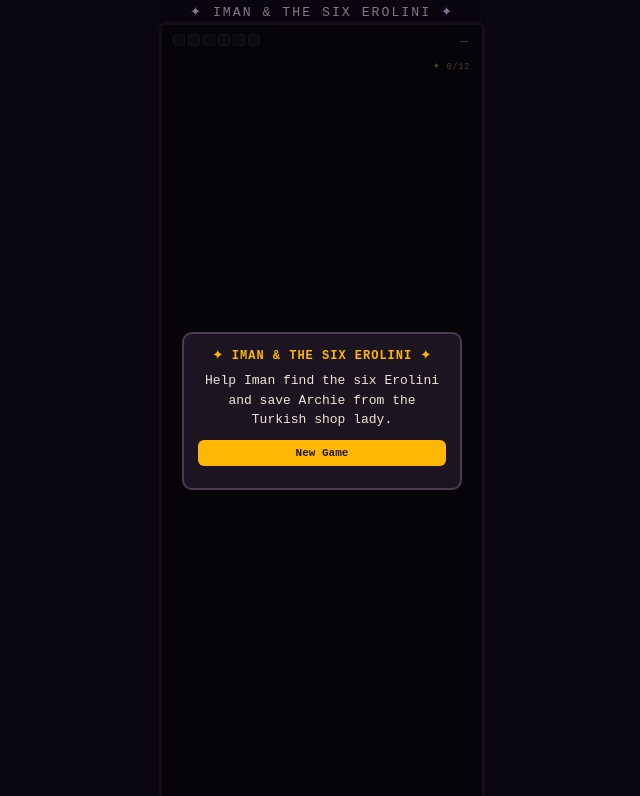
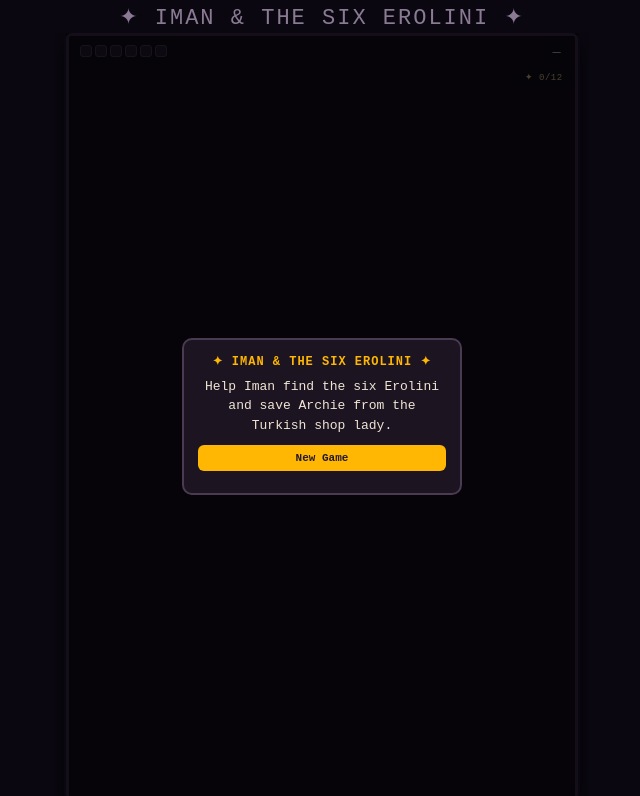
Before and after one commit to massimocarpita-personal/iman-26, a plain HTML site: page index.html in a window 1280 px wide. Shown: the whole page, without its empty margins (318-958 px from the left). Drawn offline with Linux system fonts and the light colour scheme.

Commit message:
Fix text width part 2

```diff
--- a/index.html
+++ b/index.html
@@ -33,7 +33,7 @@
     -webkit-user-select:none;
   }
   #app{
-    width:100%; max-width:820px; height:100%; max-height:1300px;
+    width:100%; height:100%;
     display:flex; flex-direction:column;
     background:#0a0710;
     position:relative;
@@ -44,19 +44,26 @@
   }
   #titlebar{
     text-align:center; padding:4px 4px 2px;
-    font-size:13.2px; letter-spacing:2px; color:#8a7a94;
+    font-size: clamp(13.2px, 2.4vw, 22px);
+    letter-spacing:2px; color:#8a7a94;
     flex-shrink:0;
   }
   #stage-wrap{
-    position:relative; width:100%;
+    position:relative; width:100%; height:100%;
     flex:1 1 auto;
     display:flex; align-items:center; justify-content:center;
     min-height:0;
-  }
+    overflow:hidden;
+  }
+  /* Sized purely from the actual surrounding layout (no viewport units, which can't
+     be trusted inside embedded previews / in-app browsers) — height:100% plus
+     aspect-ratio plus max-width lets the browser correctly derive whichever axis
+     ends up the limiting one, and re-clamps the other to match, so the box always
+     stays a true 320:480 rectangle at whatever size fits. */
   #stage{
     position:relative;
-    width:100%; height:100%;
-    max-width:760px; max-height:1140px;
+    height:100%; width:auto;
+    max-width:100%; max-height:100%;
     aspect-ratio: 320 / 480;
   }
   canvas{
```
